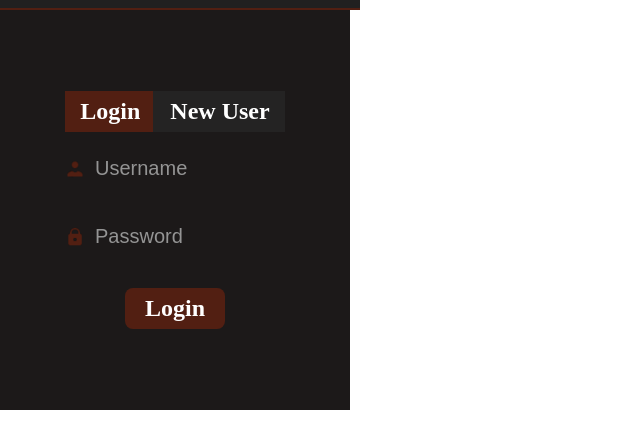
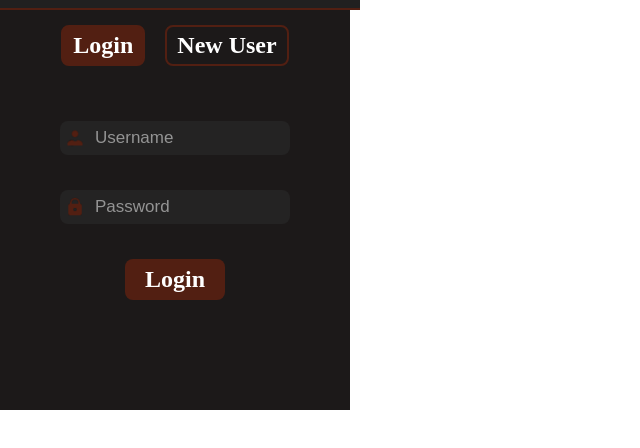
Before and after one commit to owen-russell-lanning/cs-455-password-manager, a browser extension: page web layer/index.html in a window 1280 px wide. Shown: the part 42-490 px from the top of the page, without its empty margins (0-640 px from the left). Drawn offline with Linux system fonts and the light colour scheme.

Commit message:
Minor Extension Login Page Changes

```diff
--- a/web layer/index.html
+++ b/web layer/index.html
@@ -26,7 +26,9 @@
         }
 
         h1,
-        h2 {
+        h2,
+        h3,
+        h4 {
             color: var(--text-color);
             margin: 0;
         }
@@ -45,7 +47,7 @@
 
 
 
-        #header >img{
+        #header>img {
             height: 40%;
             margin-right: 10px;
         }
@@ -62,27 +64,31 @@
             flex-direction: column;
             justify-content: center;
             align-items: center;
+            position: relative;
         }
 
         #login-page>.input-icon-wrapper>input {
-            font-size: 20px;
+            font-size: 17px;
             width: 180px;
 
 
         }
 
-        .input-icon-wrapper{
+        .input-icon-wrapper {
             display: flex;
             flex-direction: row;
             height: fit-content;
             width: fit-content;
             justify-content: flex-start;
             align-items: center;
+            background-color: var(--tertiary-color);
             margin-bottom: 35px;
+            border-radius: 8px;
+            padding: 0px 5px;
 
         }
 
-        .input-icon-wrapper >img{
+        .input-icon-wrapper>img {
             height: 20px;
             width: auto;
 
@@ -90,18 +96,24 @@
         }
 
         input {
+
             background-color: transparent;
             text-align: start;
             margin: 0;
             border: none;
             color: var(--text-color);
-            padding: 5px 10px;
+            padding: 7px 10px;
+
+
+
 
 
 
         }
 
-        input::placeholder{
+
+
+        input::placeholder {
             text-align: start;
             color: var(--secondary-text-color);
         }
@@ -122,26 +134,32 @@
             transform: scale(0.95, 0.95);
         }
 
-        .two-value-selector{
+
+        .toggle-btn{
+            padding: 5px 10px;
+            user-select: none;
+            cursor: pointer;
+            border: solid 2px var(--highlight-color);
+            border-radius: 8px;
+
+        }
+
+        .toggle-btn:is(.selected){
+            background-color: var(--highlight-color);
+        }
+
+        #login-method-select{
+            top: 15px;
+            position: absolute;
             display: flex;
             flex-direction: row;
             justify-content: space-between;
-            background: linear-gradient(90deg,var(--highlight-color) 40%, var(--tertiary-color) 40%);
             width: fit-content;
         }
 
-        .two-value-selector > *{
-            padding: 7px 15px;
-            user-select: none;
-            cursor: pointer;
+        #login-method-select > h2:last-child{
+            margin-left: 20px;
         }
-
-
-
-        .two-value-selector > *:last-child:hover ~ .two-value-selector{
-            background: linear-gradient(90deg,var(--tertiary-color) 40%, var(--highlight-color) 40%);
-        }
-
 
 
     </style>
@@ -158,17 +176,17 @@
         <div id="page-content">
             <!-- open popup with login page at first-->
             <div id="login-page">
-                <div style="margin-bottom: 20px;" class="two-value-selector">
-                    <h2 >Login</h2>
-                    <h2>New User</h2>
+                <div id="login-method-select" style="margin-bottom: 20px;">
+                    <h2 id="login-page-button" class="toggle-btn selected">Login</h2>
+                    <h2 id="create-user-page-button" class="toggle-btn">New User</h2>
                 </div>
                 <div class="input-icon-wrapper">
                     <img src="./icons/user.png">
-                    <input placeholder="Username">
+                    <input type="text" placeholder="Username">
                 </div>
                 <div class="input-icon-wrapper">
                     <img src="./icons/lock.png">
-                    <input placeholder="Password">
+                    <input type="text" placeholder="Password">
                 </div>
                 <h2 class="btn">Login</h2>
             </div>
@@ -176,5 +194,6 @@
 
     </div>
 </body>
+<script src="./script.js"></script>
 
 </html>
--- /dev/null
+++ b/web layer/script.js
@@ -0,0 +1,20 @@
+/**
+ * initializes the login page
+ */
+function init_login_page() {
+
+    //have the login and create user buttons switch the login option page
+    document.getElementById("create-user-page-button").onclick = function(){
+        document.getElementById("login-page-button").classList.remove("selected");
+        this.classList.add("selected");
+    }
+
+    document.getElementById("login-page-button").onclick = function(){
+        document.getElementById("create-user-page-button").classList.remove("selected");
+        this.classList.add("selected");
+    }
+}
+
+
+
+init_login_page();
```
